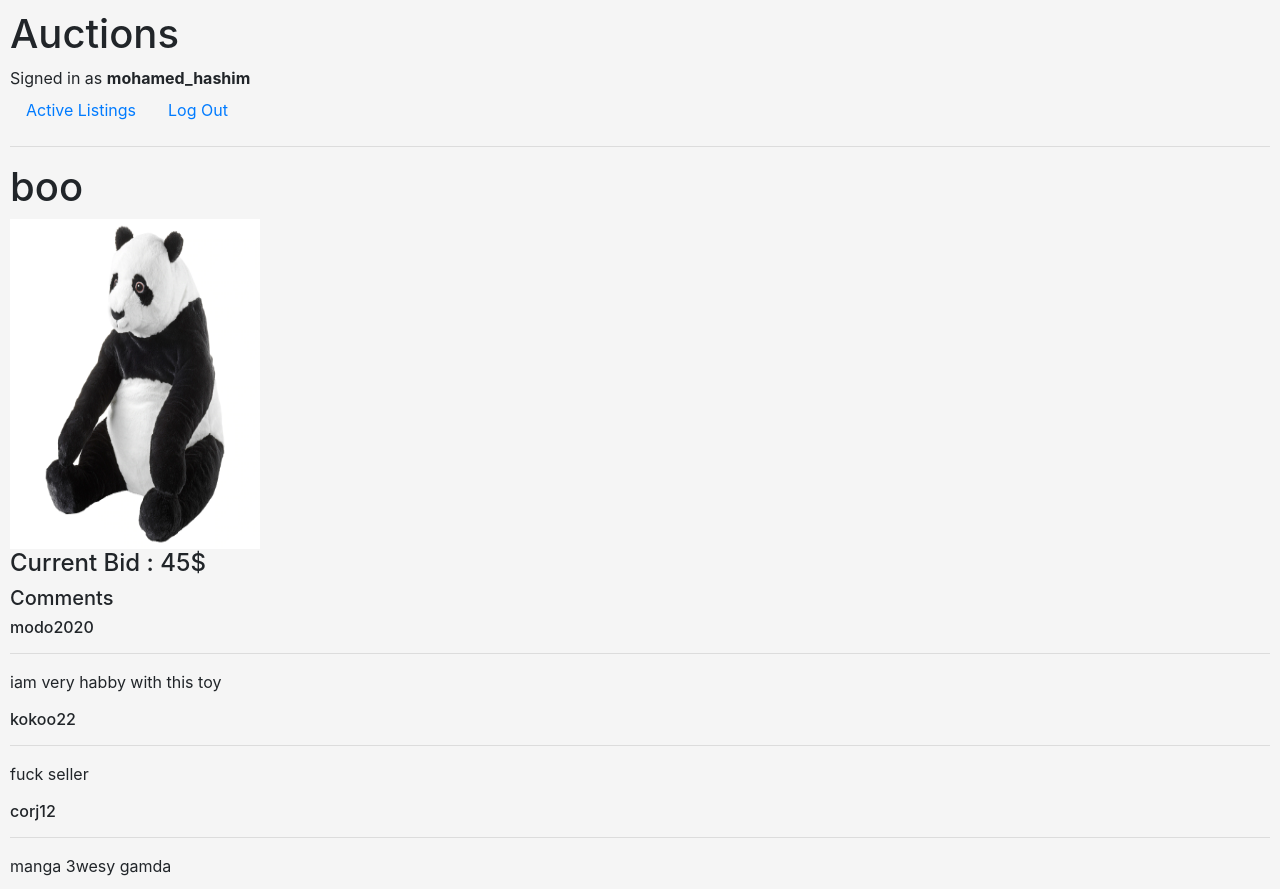
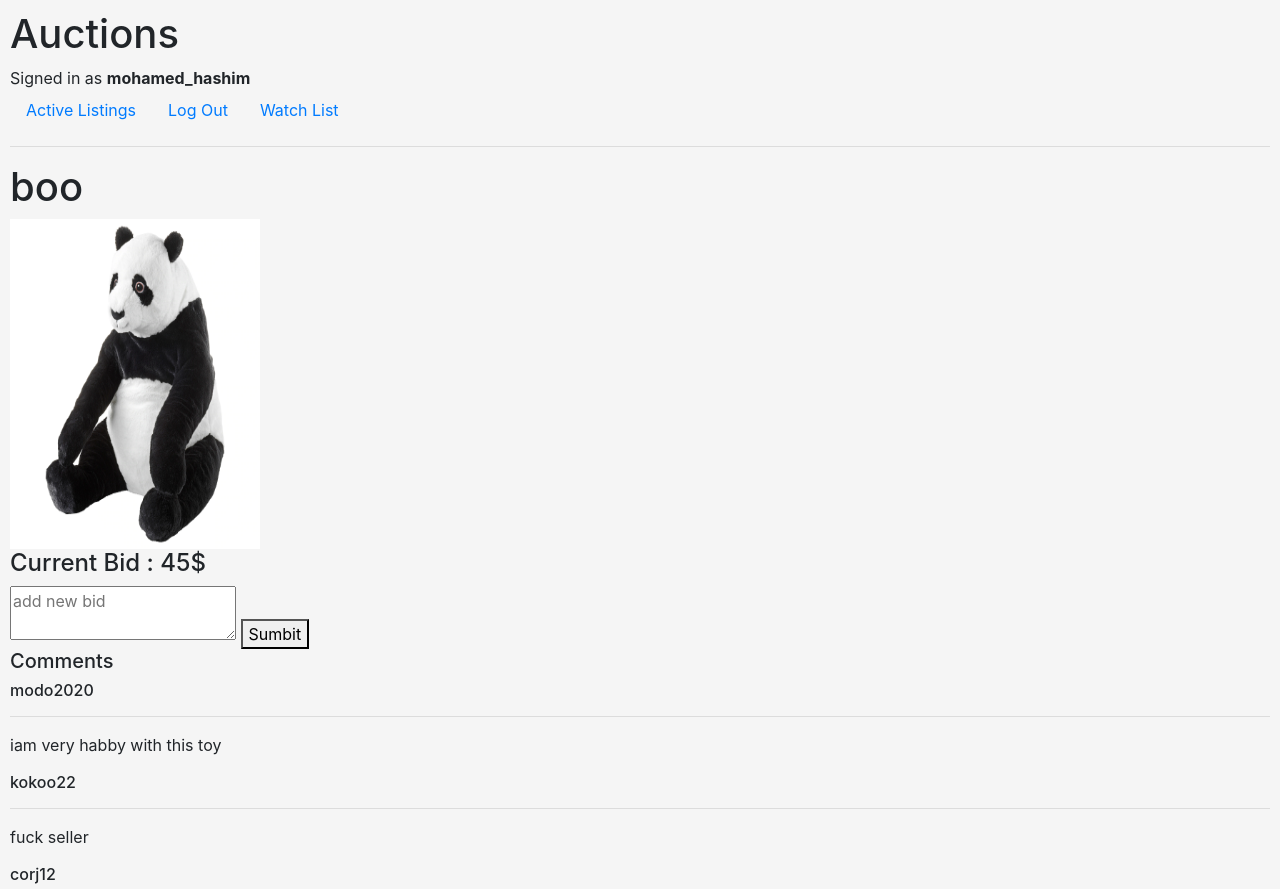
Before and after one commit to mohamdhashim/CS50_Web_Projects, a Django app: page /product/1 in a window 1280 px wide. Shown: the top 889 px of the page. Run offline with Django 3.2, Linux system fonts and the light colour scheme; a user stored in the database is signed in; data comes from the database, SQL or seed files in the repository; both versions use the stored data as it was after the commit; some libraries are stand-ins or nearby versions.

Commit message:
add watch_list

```diff
--- a/commerce/auctions/admin.py
+++ b/commerce/auctions/admin.py
@@ -5,3 +5,4 @@
 admin.site.register(listings)
 admin.site.register(comments)
 admin.site.register(bids)
+admin.site.register(watch_list)
--- a/commerce/auctions/models.py
+++ b/commerce/auctions/models.py
@@ -23,24 +23,6 @@
     user = models.CharField(max_length = 30)
     value = models.IntegerField(null=False)
 
-# panda = listings(title = "boo", current_bid = 45,start_bid = 10,picture = "/xss")
-# mango = listings(title = "mango", current_bid = 55,start_bid = 20,picture = "/ss")
-# mido = listings(title = "mido", current_bid = 5000,start_bid = 410,picture = "/s")
-# sabona = listings(title = "sabo", current_bid = 450,start_bid = 10,picture = "/xsss")
-
-# c1 = comments(user = "modo2020",title_id = listings(1), text = "iam very habby with this toy")
-# c1.save()
-# c2 = comments(user = "Hag Abd Elghafor", title_id = listings(2), text = "nice deal really")
-# c2.save()
-# c3 = comments(user = "odo200", title_id = listings(3), text = "nice man")
-# c3.save()
-# c4 = comments(user = "kokoo22", title_id = listings(1), text = "fuck seller")
-# c4.save()
-# c5 = comments(user = "manga15", title_id = listings(2), text = "nice slave")
-# c5.save()
-# c6 = comments(user = "mdo2020", title_id = listings(3), text = "iam very sad with this toy")
-# c6.save()
-# c7 = comments(user = "corj12", title_id = listings(1), text = "manga 3wesy gamda")
-# c7.save()
-# c8 = comments(user = "Abd Elwahab El-bor3y", title_id = listings(2), text = "Mr Hag u have no chance")
-# c8.save()
+class watch_list(models.Model):
+    user = models.ForeignKey(User, on_delete = models.CASCADE, related_name ='list')
+    title = models.ForeignKey(listings, on_delete = models.CASCADE, related_name ='viewers')
--- a/commerce/auctions/templates/auctions/layout.html
+++ b/commerce/auctions/templates/auctions/layout.html
@@ -27,6 +27,9 @@
                 <li class="nav-item">
                     <a class="nav-link" href="{% url 'logout' %}">Log Out</a>
                 </li>
+                <li class="nav-item">
+                    <a class="nav-link" href="{% url 'watch_list' %}">Watch List</a>
+                </li>
             {% else %}
                 <li class="nav-item">
                     <a class="nav-link" href="{% url 'login' %}">Log In</a>
--- a/commerce/auctions/templates/auctions/product.html
+++ b/commerce/auctions/templates/auctions/product.html
@@ -13,6 +13,10 @@
 
         <h4>Current Bid : {{product.current_bid}}$</h4>
     </div>
+    <form class = "bid_input">
+        <textarea placeholder = "add new bid"></textarea>
+        <button>Sumbit</button>
+    </form>
 
     <h5>Comments</h5>
     {% for comment in comments %}
--- a/commerce/auctions/urls.py
+++ b/commerce/auctions/urls.py
@@ -8,6 +8,7 @@
     path("login", views.login_view, name="login"),
     path("logout", views.logout_view, name="logout"),
     path("register", views.register, name="register"),
+    path("watch_list",views.watch_list, name = "watch_list"),
     path("product/<str:item>", views.product, name="product")
 ]
 urlpatterns += static(settings.MEDIA_URL, document_root = settings.MEDIA_ROOT)
--- a/commerce/auctions/views.py
+++ b/commerce/auctions/views.py
@@ -73,3 +73,8 @@
         return render(request,"auctions/product.html",{"product":product,"comments":comments})
     except:
         return redirect("index")
+
+def watch_list(request):
+    name = User.objects.get(username = request.user)
+    list = name.list.all()
+    return render(request,"auctions/watch_list.html",{"watch_list":list})
```
Also changed, not shown: commerce/auctions/templates/auctions/watch_list.html (+28 -2 lines), commerce/auctions/migrations/0009_watch_list.py (added), commerce/db.sqlite3.
